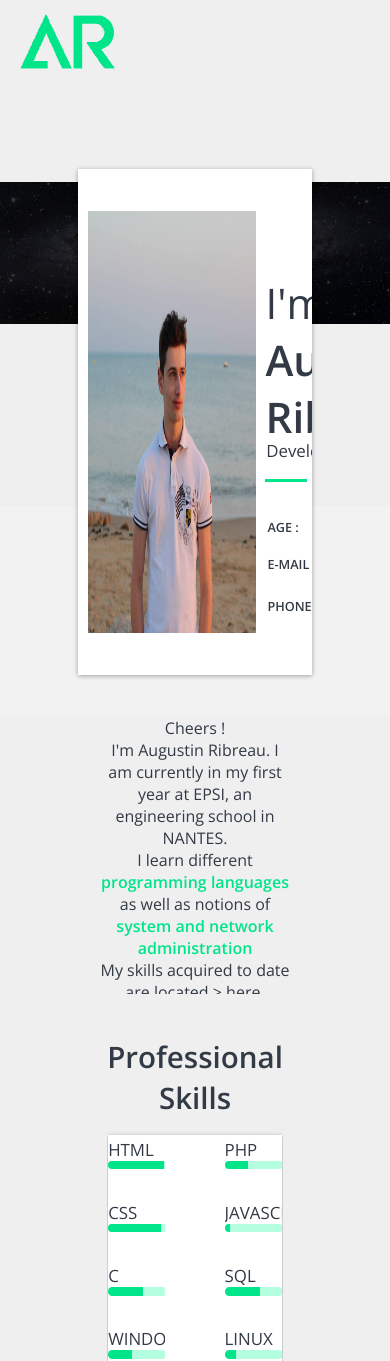
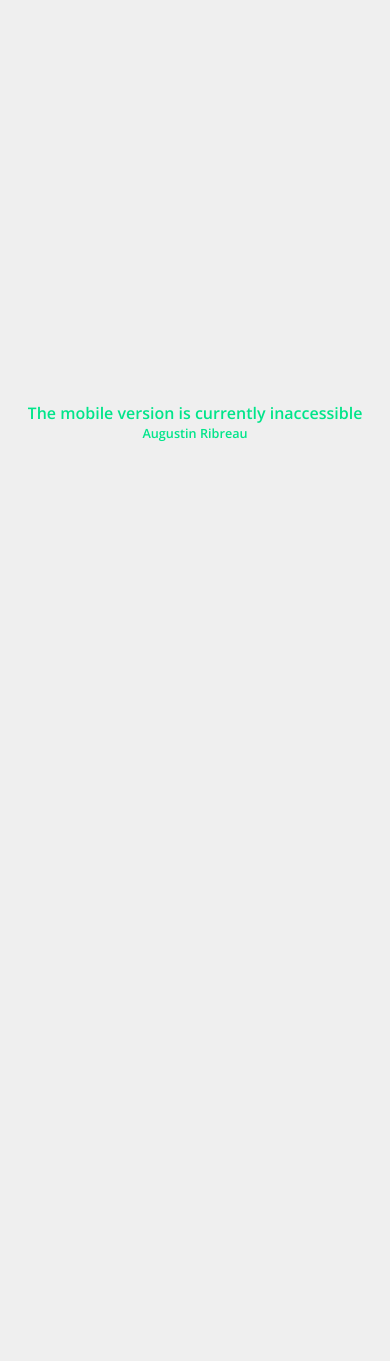
Before and after one commit to AugustinRibreau/augustinribreau.com, a PHP site: page / in a window 390 px wide. Shown: the top 1361 px of the page. After the commit the page ends 441 px from the top, so only its background shows below. Run offline with PHP 8.4, Linux system fonts and the light colour scheme.

Commit message:
int reponsive mobile for loading

```diff
--- a/index.php
+++ b/index.php
@@ -5,6 +5,7 @@
     <title>Augustin Ribreau</title>
     <link href="https://fonts.googleapis.com/css?family=Open+Sans" rel="stylesheet">
     <link rel="shortcut icon" type="image/png" href="img/favicon.png"/>
+    <meta name="viewport" content="width=device-width, initial-scale=1.0">
     <link rel="stylesheet" href="styles.css">
   </head>
   <body>
@@ -228,5 +229,9 @@
     <footer>
       <p>© Augustin Ribreau - All Rights Reserved.</p>
     </footer>
+    <div class="reponsiv">
+      <p>The mobile version is currently inaccessible</p>
+      <p>Augustin Ribreau</p>
+    </div>
   </body>
 </html>
--- a/styles.css
+++ b/styles.css
@@ -621,3 +621,29 @@ footer {
     transform: translate3d(0, 100%, 0);
   }
 }
+
+@media (max-width: 1440px) {
+  header,
+  .First_zone,
+  #contenair,
+  .second_zone,
+  footer {
+    display: none;
+  }
+  .reponsiv {
+    display: flex;
+    justify-content: center;
+    align-items: center;
+    flex-direction: column;
+    height: 100vh;
+    width: 100vw;
+  }
+  .reponsiv p {
+    text-align: center;
+    color: #00e58a;
+    font-weight: bold;
+  }
+  .reponsiv p:last-child {
+    font-size: 1.5vh;
+  }
+}
```
Also changed, not shown: .user.ini (added).
